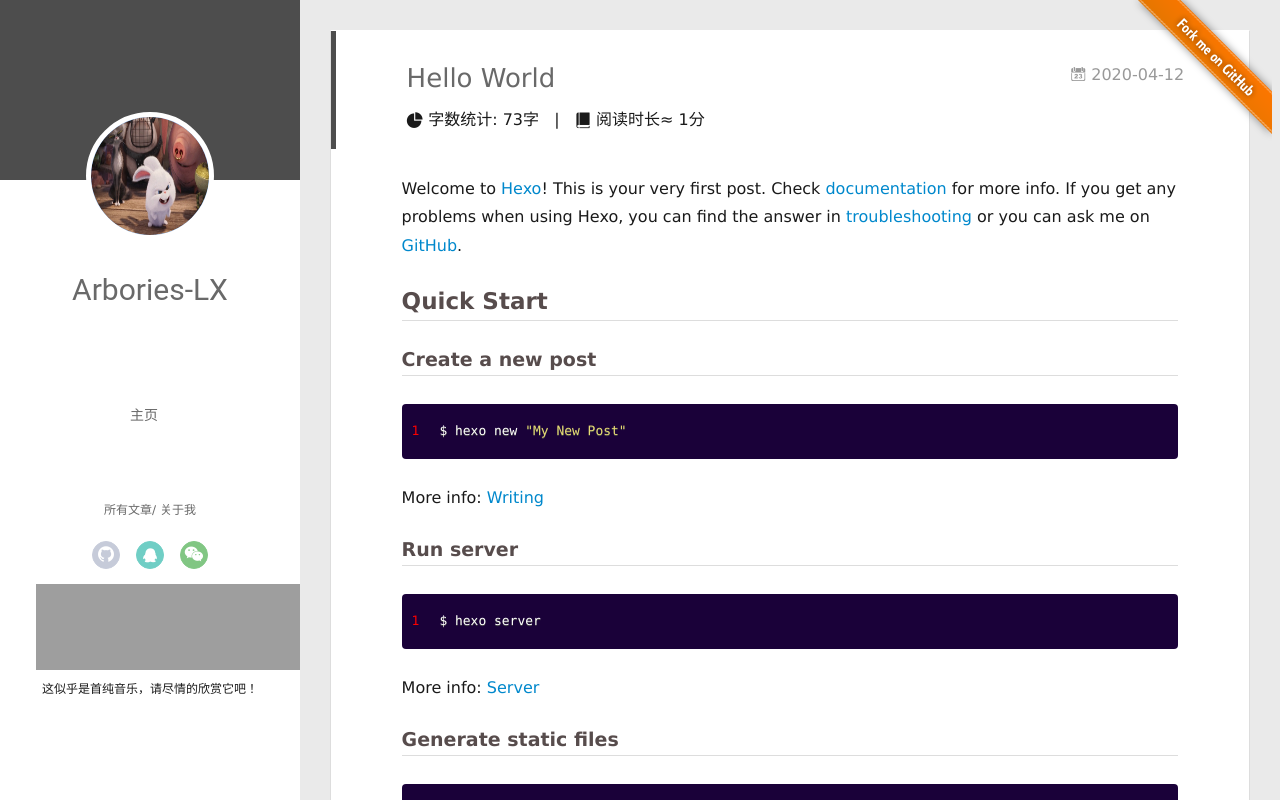
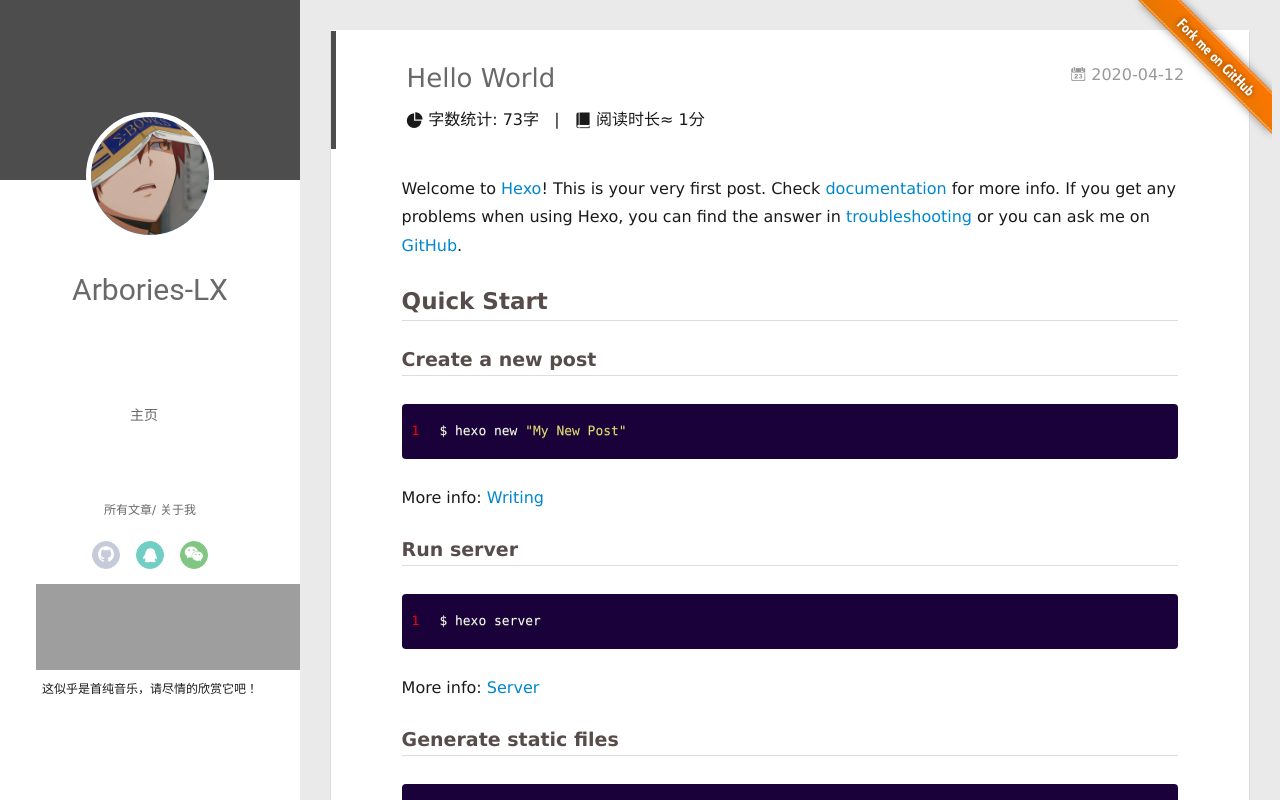
Before and after one commit to Arbories-LX/Arbories-LX.github.io, a plain HTML site: page 2020/04/12/hello-world/index.html in a window 1280 px wide. Drawn offline with Linux system fonts and the light colour scheme; some packages are replaced by stand-ins of ours; grey boxes are pictures that could not be loaded; a script that the page names is missing.

Commit message:
Site updated: 2020-04-12 11:02:40

```diff
--- a/2020/04/12/hello-world/index.html
+++ b/2020/04/12/hello-world/index.html
@@ -63,7 +63,7 @@
 <div class="intrude-less">
 	<header id="header" class="inner">
 		<a href="/" class="profilepic">
-			<img src="/img/tx.jpg" class="js-avatar">
+			<img src="/img/3.jpg" class="js-avatar">
 		</a>
 		<hgroup>
 			<h1 class="header-author"><a href="/">Arbories-LX</a></h1>
@@ -134,7 +134,7 @@
 		<header id="header" class="inner">
 			<div class="profilepic">
 				<a href="/">
-					<img src="/img/tx.jpg" class="js-avatar">
+					<img src="/img/3.jpg" class="js-avatar">
 				</a>
 			</div>
 			<hgroup>
```
Also changed, not shown: archives/2020/04/index.html (+2 -2 lines), archives/2020/index.html (+2 -2 lines), archives/index.html (+2 -2 lines), index.html (+2 -2 lines), img/3.jpg (added).
